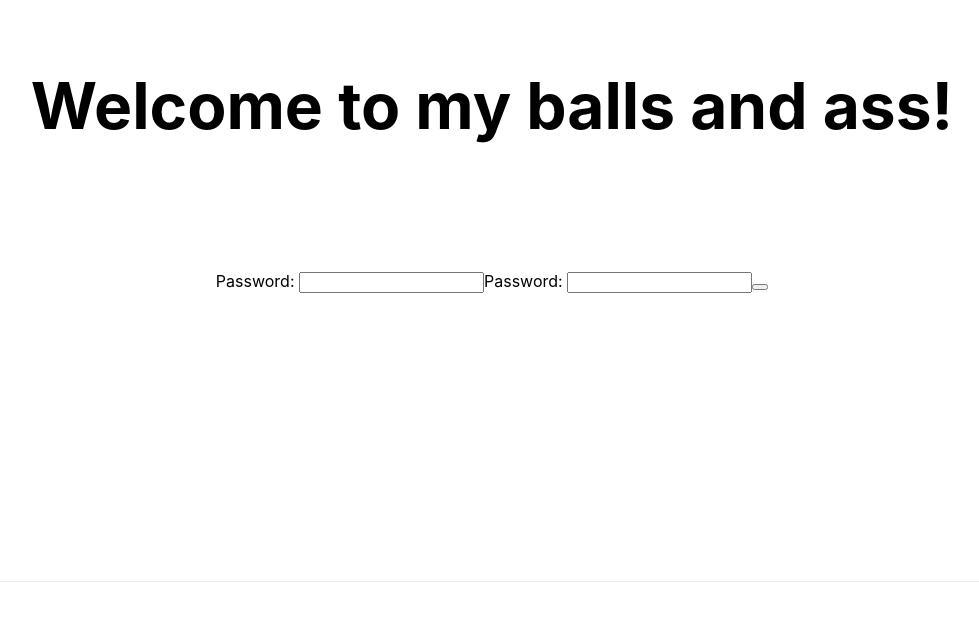
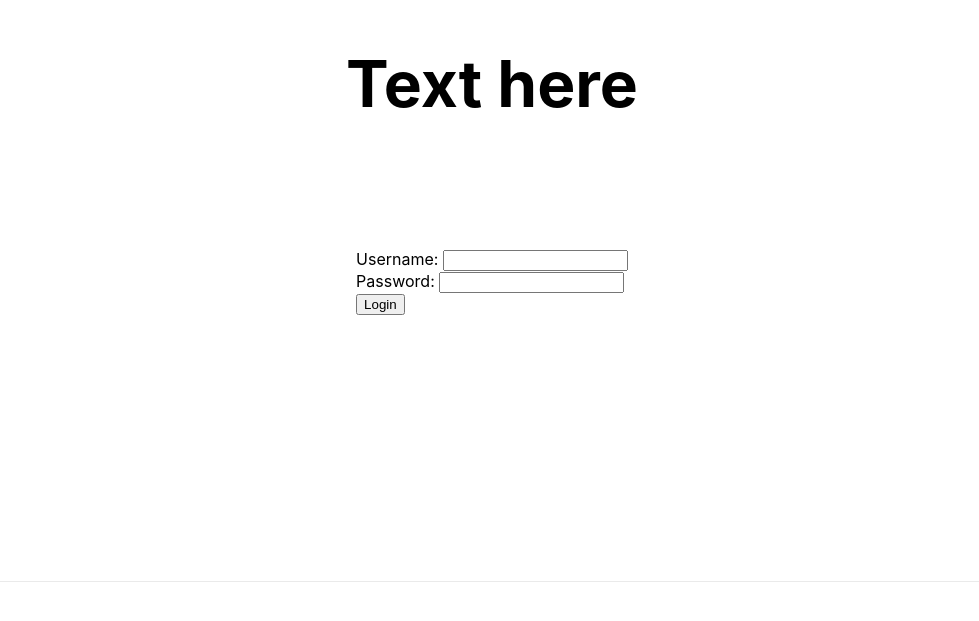
Before and after one commit to imjimmeh/proportional-voting-app, a Next.js app: page / in a window 1280 px wide. Shown: the part 219-840 px from the top of the page, without its empty margins (148-1127 px from the left). Built offline with nearby package versions, Linux system fonts and the light colour scheme.

Commit message:
Added bootstrap and classes to match

```diff
--- a/components/login.tsx
+++ b/components/login.tsx
@@ -24,7 +24,12 @@ export default class Login extends Component<EmptyType, UserLogin>{
             <form>
                 <Username onChangeEvent={this.handleChange}/>
                 <Password onChangeEvent={this.handleChange}/>
-                <button onClick={() => alert(this.state.Username + ' ' + this.state.Password)}/>
+
+                <div className='form-group'>
+                    <button className='btn btn-primary' onClick={() => alert(this.state.Username + ' ' + this.state.Password)}>
+                        Login
+                    </button>
+                </div>
             </form>
         );
     }
--- a/components/password.tsx
+++ b/components/password.tsx
@@ -12,10 +12,10 @@ export const Password: FC<PasswordProps> = (props: PasswordProps) => {
     }
 
     return (
-        <>
+        <div className='form-group'>
             <label htmlFor="Password">Password: </label>
-            <input id="Password" type="password" name="Password" value={password} onChange={(onChangeEvent)} />
-        </>
+            <input id="Password" type="password" name="Password" value={password} onChange={(onChangeEvent)} className='form-control' />
+        </div>
     );
 };
 
--- a/components/username.tsx
+++ b/components/username.tsx
@@ -11,10 +11,10 @@ export const Username: FC<UsernameProps> = (props: UsernameProps) => {
   }
 
   return (
-    <>
-      <label htmlFor="Username">Password: </label>
-      <input id="Username" type="text" name="Username" value={username} onChange={onChangeEvent} />
-    </>
+    <div className="form-group">
+      <label htmlFor="Username">Username: </label>
+      <input id="Username" type="text" name="Username" value={username} onChange={onChangeEvent} className="form-control" />
+    </div>
   );
 };
 
--- a/pages/index.js
+++ b/pages/index.js
@@ -10,17 +10,20 @@ export default function Home() {
         <title>Create Next App</title>
         <meta name="description" content="Generated by create next app" />
         <link rel="icon" href="/favicon.ico" />
+        <link rel="stylesheet" href="https://stackpath.bootstrapcdn.com/bootstrap/4.1.0/css/bootstrap.min.css"
+integrity="sha384-9gVQ4dYFwwWSjIDZnLEWnxCjeSWFphJiwGPXr1jddIhOegiu1FwO5qRGvFXOdJZ4"
+crossorigin="anonymous"></link>
       </Head>
 
       <main className={styles.main}>
         <h1 className={styles.title}>
-          Welcome to my balls and ass!
+          Text here
         </h1>
 
         <p className={styles.description}>
         </p>
 
-        <Login></Login>
+        <Login/>
 
       </main>
 
```
